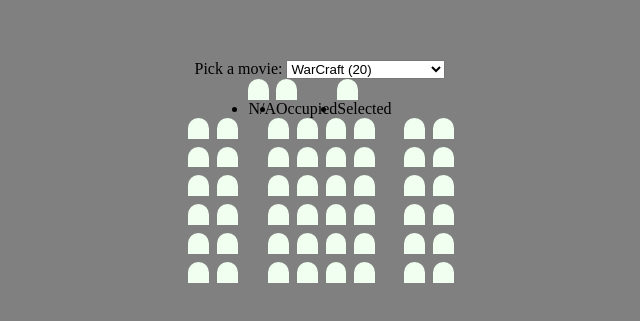
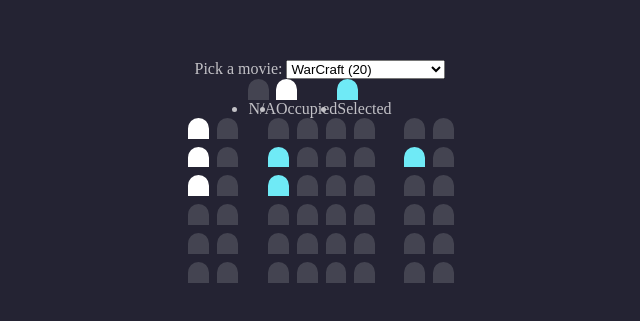
Before and after one commit to Loctarogar/movie-seat-booking, a plain HTML site: page index.html in a window 1280 px wide. Shown: the part 223-544 px from the top of the page, without its empty margins (320-960 px from the left). Drawn offline with Linux system fonts and the light colour scheme.

Commit message:
colors added

```diff
--- a/index.html
+++ b/index.html
@@ -26,11 +26,11 @@
             <p>N/A</p>
           </li>
           <li>
-            <div class="seat"></div>
+            <div class="seat occupied"></div>
             <p>Occupied</p>
           </li>
           <li>
-            <div class="seat"></div>
+            <div class="seat selected"></div>
             <p>Selected</p>
           </li>
         </ul>
@@ -40,9 +40,9 @@
 
       <div class="seats">
         <div class="left">
-          <div class="seat"></div>
-          <div class="seat"></div>
-          <div class="seat"></div>
+          <div class="seat occupied"></div>
+          <div class="seat occupied"></div>
+          <div class="seat occupied"></div>
           <div class="seat"></div>
           <div class="seat"></div>
           <div class="seat"></div>
@@ -55,8 +55,8 @@
         </div>
         <div class="center">
           <div class="seat"></div>
-          <div class="seat"></div>
-          <div class="seat"></div>
+          <div class="seat selected"></div>
+          <div class="seat selected"></div>
           <div class="seat"></div>
           <div class="seat"></div>
           <div class="seat"></div>
@@ -81,7 +81,7 @@
         </div>
         <div class="right">
           <div class="seat"></div>
-          <div class="seat"></div>
+          <div class="seat selected"></div>
           <div class="seat"></div>
           <div class="seat"></div>
           <div class="seat"></div>
--- a/style.css
+++ b/style.css
@@ -1,13 +1,21 @@
+/* Variables */
+:root {
+  --body-color: #242333;
+  --empty-seat-color: #444451;
+  --selected-seat-color: #6feaf6;
+  --light-color: #ffffff;
+  --text-color: #c2c1c6;
+}
+
 * {
   box-sizing: border-box;
   margin: 0;
   padding: 0;
 }
 
-/* Variables */
-
 body {
-  background: grey;
+  background: var(--body-color);
+  color: var(--text-color);
 }
 
 .desk ul {
@@ -31,6 +39,14 @@ body {
   gap: 2rem;
 }
 
+.occupied {
+  background: var(--light-color) !important;
+}
+
+.selected {
+  background: var(--selected-seat-color) !important;
+}
+
 .seats > div {
   display: flex;
   flex-direction: column;
@@ -49,7 +65,7 @@ body {
 }
 
 .seat {
-  background: honeydew;
+  background: var(--empty-seat-color);
   width: 1.3rem;
   height: 1.3rem;
   border-top-left-radius: 15px;
```
